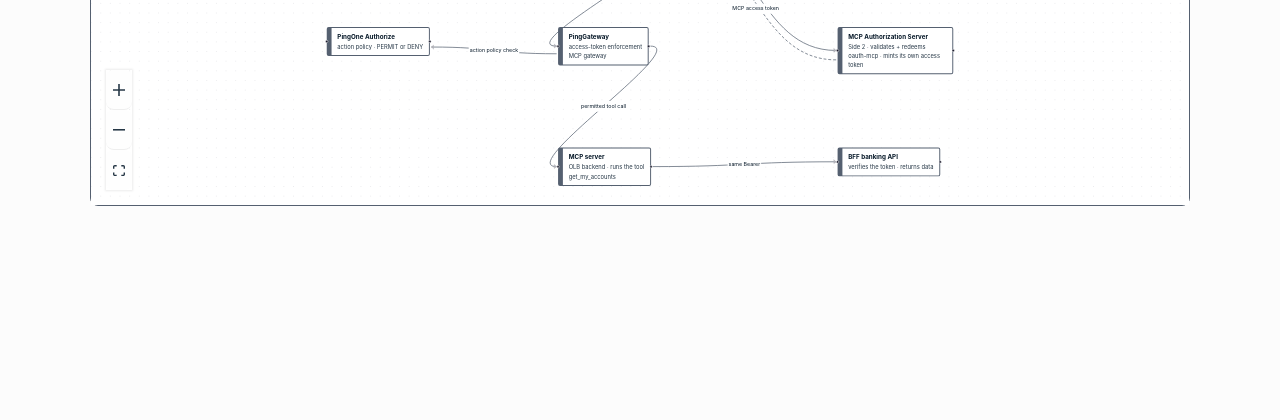
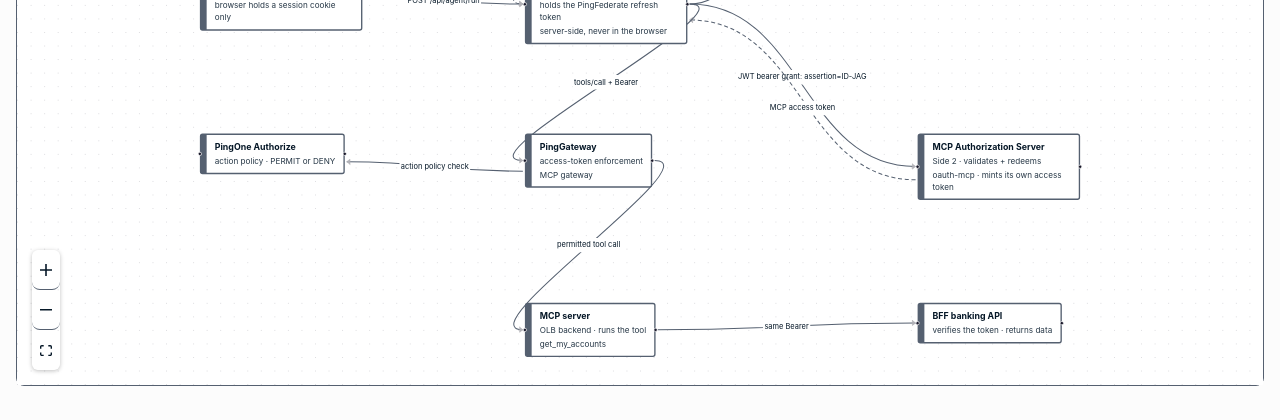
Before and after one commit to curtismu7/idjag-runner-LAB, a React (Vite) app in the folder web/: page / in a window 1280 px wide. Both pictures are taken after a click on the button "Diagram". Shown: the part 482-902 px from the top of the page. Before the commit the page ends 800 px from the top, so only its background shows below. Built offline with nearby package versions, Linux system fonts and the light colour scheme; no server answers.

Commit message:
diagram: theme-aware zoom controls (dark mode), bigger canvas (620/720px), wider page (1400px)

```diff
--- a/web/src/app.css
+++ b/web/src/app.css
@@ -49,7 +49,7 @@
 }
 
 .page {
-  max-width: 1100px;
+  max-width: 1400px;
   margin: 0 auto;
   padding: 12px 0 2.5rem;
 }
--- a/web/src/diagram.css
+++ b/web/src/diagram.css
@@ -4,7 +4,21 @@
 .dg-title { margin-bottom: 2px; }
 .lede { color: var(--muted); margin-top: 0; }
 .dg-toolbar { display: flex; flex-wrap: wrap; gap: 8px; align-items: center; margin: 8px 0; }
-.dg-canvas { height: 440px; border: 1px solid var(--border); border-radius: 8px; background: var(--surface); }
+.dg-canvas { height: 620px; border: 1px solid var(--border); border-radius: 8px; background: var(--surface); }
+@media (min-height: 900px) { .dg-canvas { height: 720px; } }
+/* ReactFlow's zoom controls (+/-/fit) are white-on-white in dark mode without this:
+   paint the control box and its buttons with theme tokens so they stay visible. */
+.react-flow__controls { box-shadow: 0 1px 4px rgba(0, 0, 0, 0.25); border-radius: 6px; overflow: hidden; }
+.react-flow__controls button {
+  background: var(--surface);
+  color: var(--text);
+  border-bottom: 1px solid var(--border);
+  width: 28px;
+  height: 28px;
+}
+.react-flow__controls button:hover { background: var(--surface-2); }
+.react-flow__controls button svg { fill: currentColor; }
+.react-flow__controls button[disabled] { opacity: 0.4; }
 .dg-node { max-width: 240px; }
 .dg-node span { font-size: 12px; overflow-wrap: anywhere; }
 .handle-back { opacity: 0; pointer-events: none; top: 70%; }
```
